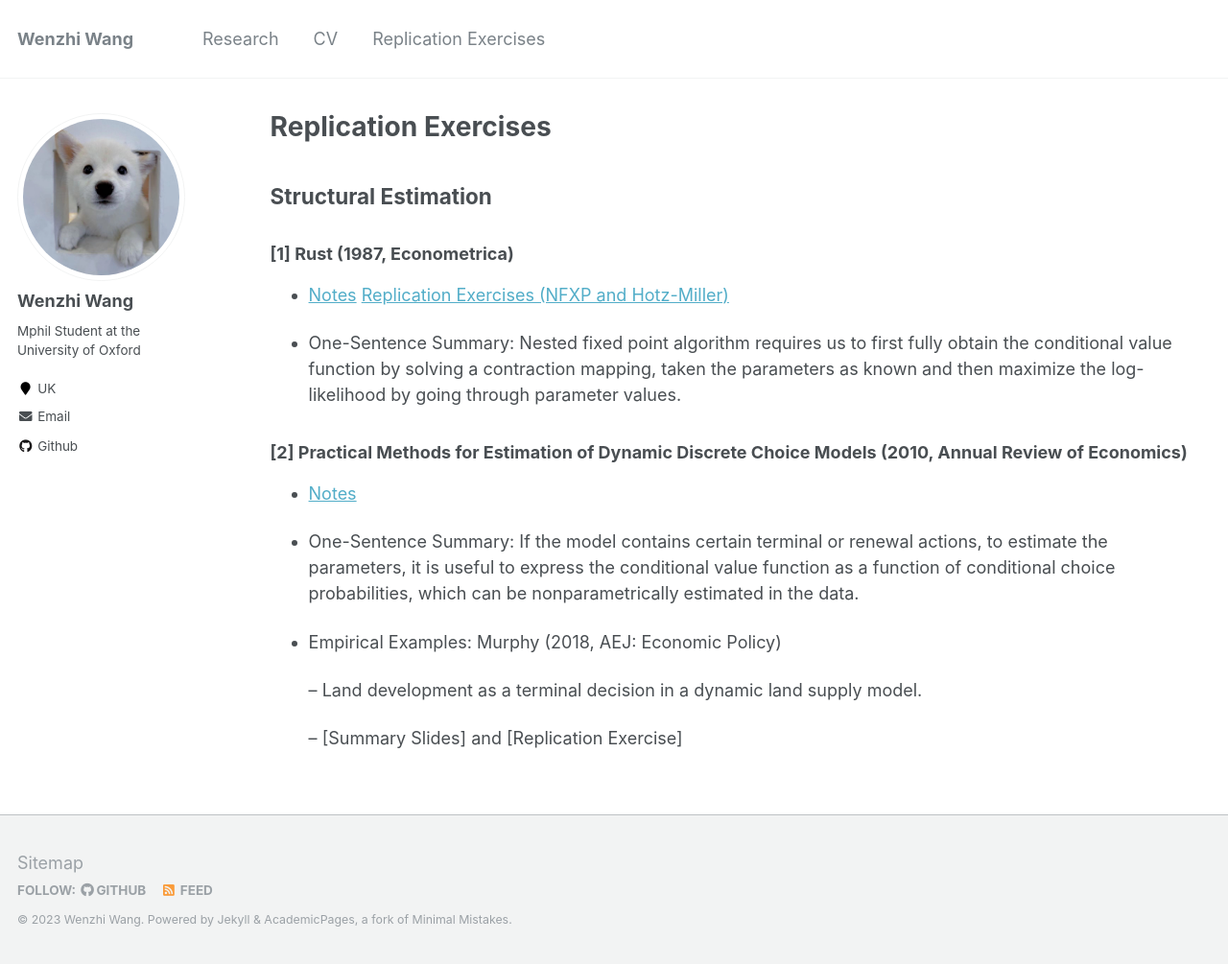
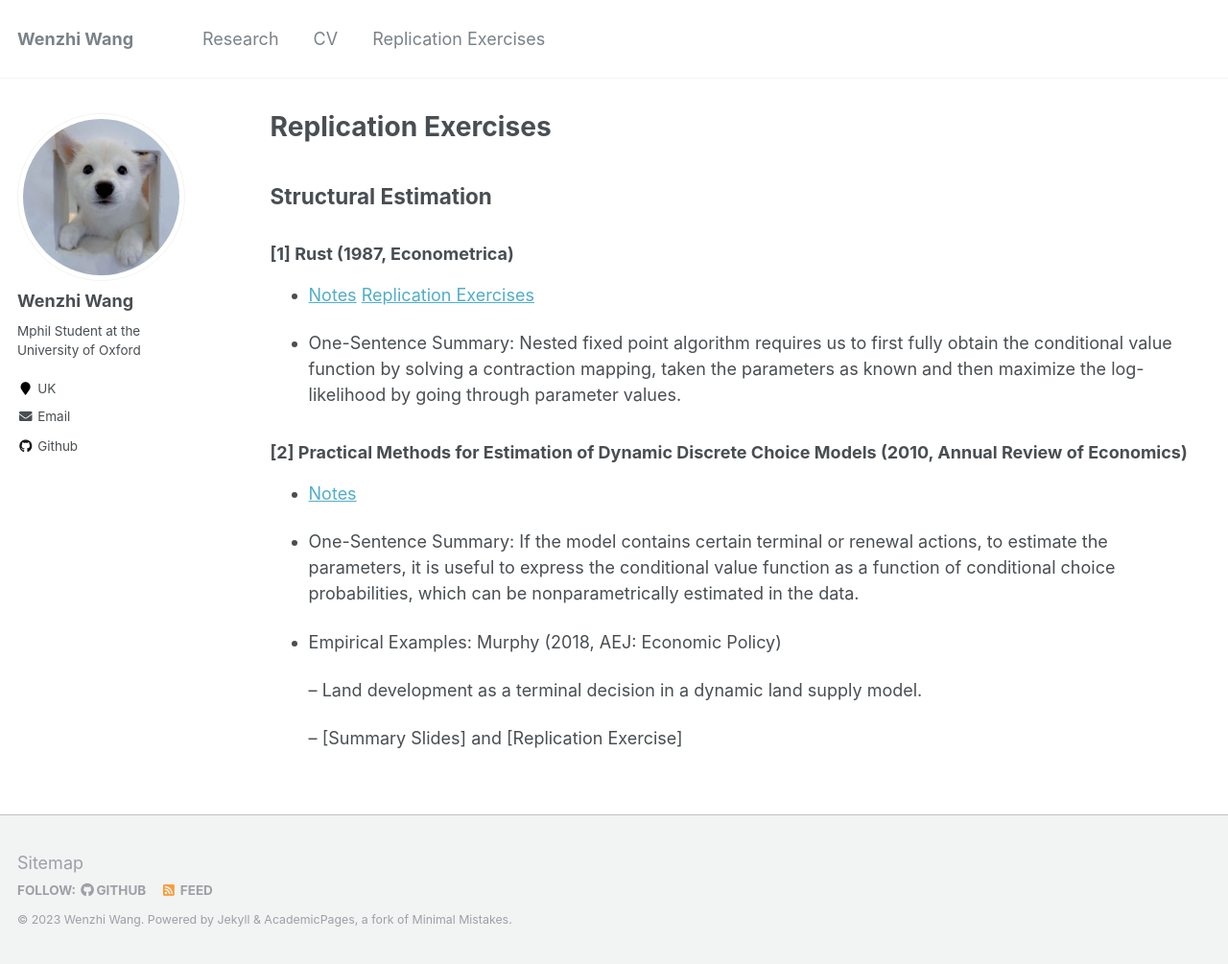
Before and after one commit to wangwz-econ/wangwz-econ.github.io, a Jekyll site: the page built from _pages/replicationexercises.md, in a window 1280 px wide and 1005 px high. Shown: the whole window at 96% size. Built offline with Jekyll 4.4.1, drawn with Linux system fonts in a browser that asks for light colours.

Commit message:
RustReplication

```diff
--- a/_pages/replicationexercises.md
+++ b/_pages/replicationexercises.md
@@ -9,7 +9,7 @@ author_profile: true
 
 ### \[1\] Rust (1987, Econometrica)
 
-- [Notes](https://wangwz-econ.github.io/files/Slides on Rust 1987.pdf) [Replication Exercises (NFXP and Hotz-Miller)](https://wangwz-econ.github.io/replicationexercises/rust1987)
+- [Notes](https://wangwz-econ.github.io/files/Slides on Rust 1987.pdf) [Replication Exercises](https://wangwz-econ.github.io/replicationexercises/rust1987)
 
 - One-Sentence Summary: Nested fixed point algorithm requires us to first fully obtain the conditional value function by solving a contraction mapping, taken the parameters as known and then maximize the log-likelihood by going through parameter values.
 
```
Also changed, not shown: _replicationexercises/rust1987.md (renamed from _replicationexercises/Rust 1987.md, +1 -0 lines).
